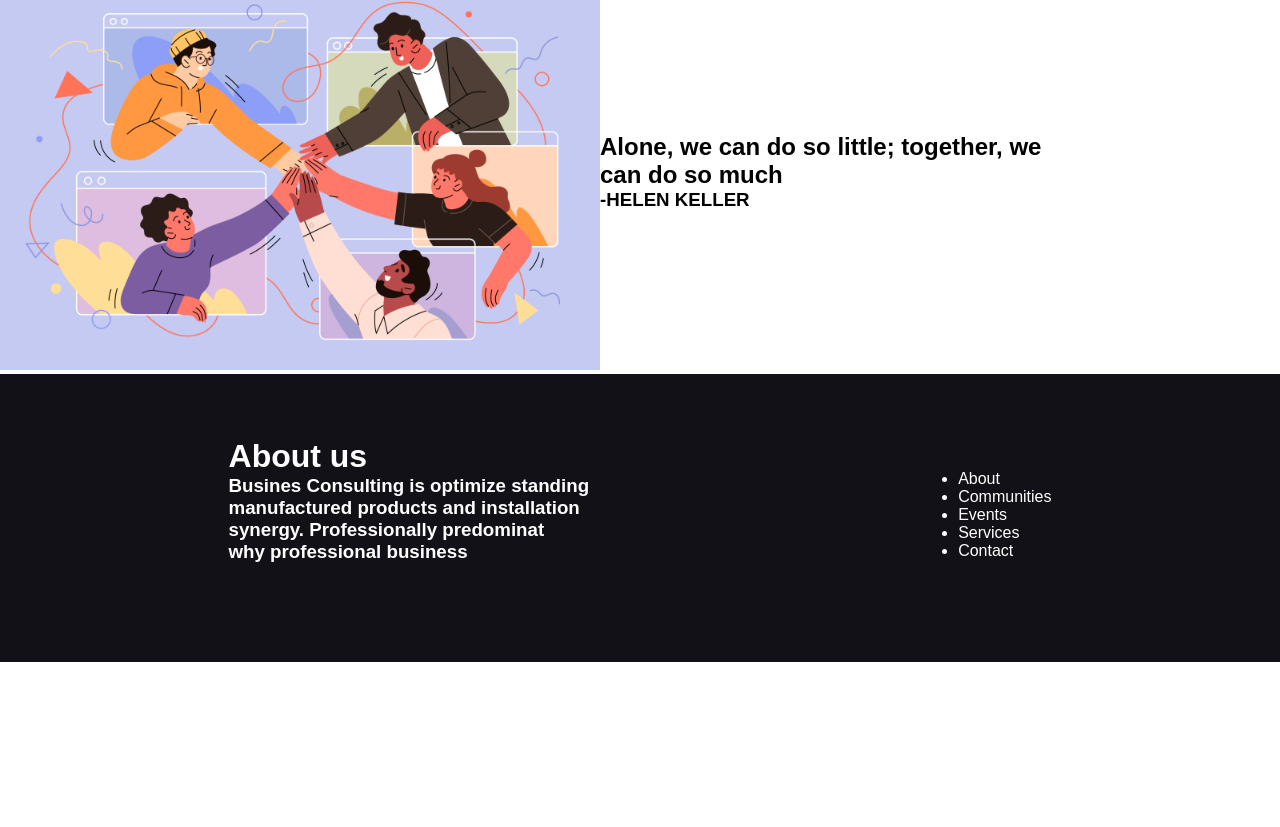
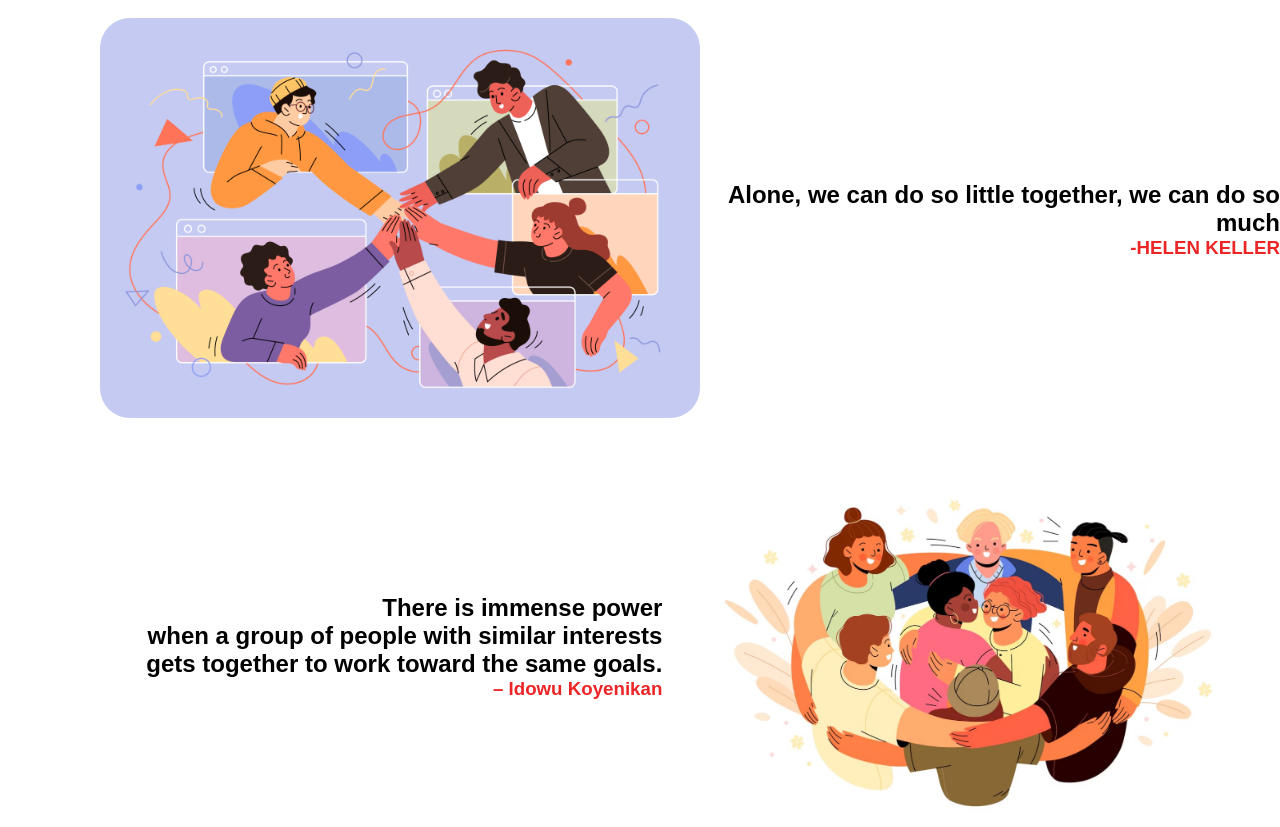
Before and after one commit to Vamsi-Krishna-Gottumukkala/hack-banglore-StraNgers-BugZZ, a website: page homepage.ejs in a window 1280 px wide. Shown: the part 1152-1979 px from the top of the page. Before the commit the page ends 1814 px from the top, so only its background shows below. Drawn offline with nearby package versions, Linux system fonts and the light colour scheme; files that its build step writes are made by us from their sources.

Commit message:
added content to homepage

```diff
--- a/homepage.ejs
+++ b/homepage.ejs
@@ -46,8 +46,17 @@
             <img src="./8635954.jpg" alt="img2" class="img2" height="400px">
         </div>
         <div class="bd2right">
-            <h2>Alone, we can do so little; together, we can do so much</h2>
-            <h3>-HELEN KELLER</h3>
+            <h2>Alone, we can do so little together, we can do so much</h2>
+            <h3 class="redd">-HELEN KELLER</h3>
+        </div>
+    </div>
+    <div class="bd2">
+        <div class="bd2right">
+            <h2>There is immense power <br>when a group of people with similar interests <br>gets together to work toward the same goals.</h2>
+            <h3 class="redd">– Idowu Koyenikan</h3>
+        </div>
+        <div class="bd2left">
+            <img src="./img3.jpg" alt="img3" class="img3" height="350px">
         </div>
     </div>
     <footer>
--- a/public/homepage.css
+++ b/public/homepage.css
@@ -120,6 +120,7 @@ color: rgb(237, 240, 237); /* Set text color to white */
   }
   .ma button:hover{
     background-color: #111117;
+    color: #fff;
   }
   .ma {
     display: flex;
@@ -139,13 +140,20 @@ color: rgb(237, 240, 237); /* Set text color to white */
   .bd2{
     display: flex;
     align-items: center;
-    justify-content: space-between;
-    padding-right: 200px;
+    justify-content: space-evenly;
+    padding-left: 100px;
+    margin: 3rem 0rem;
+  }
+  .bd2left img{
+    border-radius: 30px;
   }
   .bd2right{
     display: flex;
     flex-direction: column;
-    justify-content: right;
+    text-align: right;
+  }
+  .redd{
+    color: #EC2526;
   }
   footer{
     display: flex;
```
